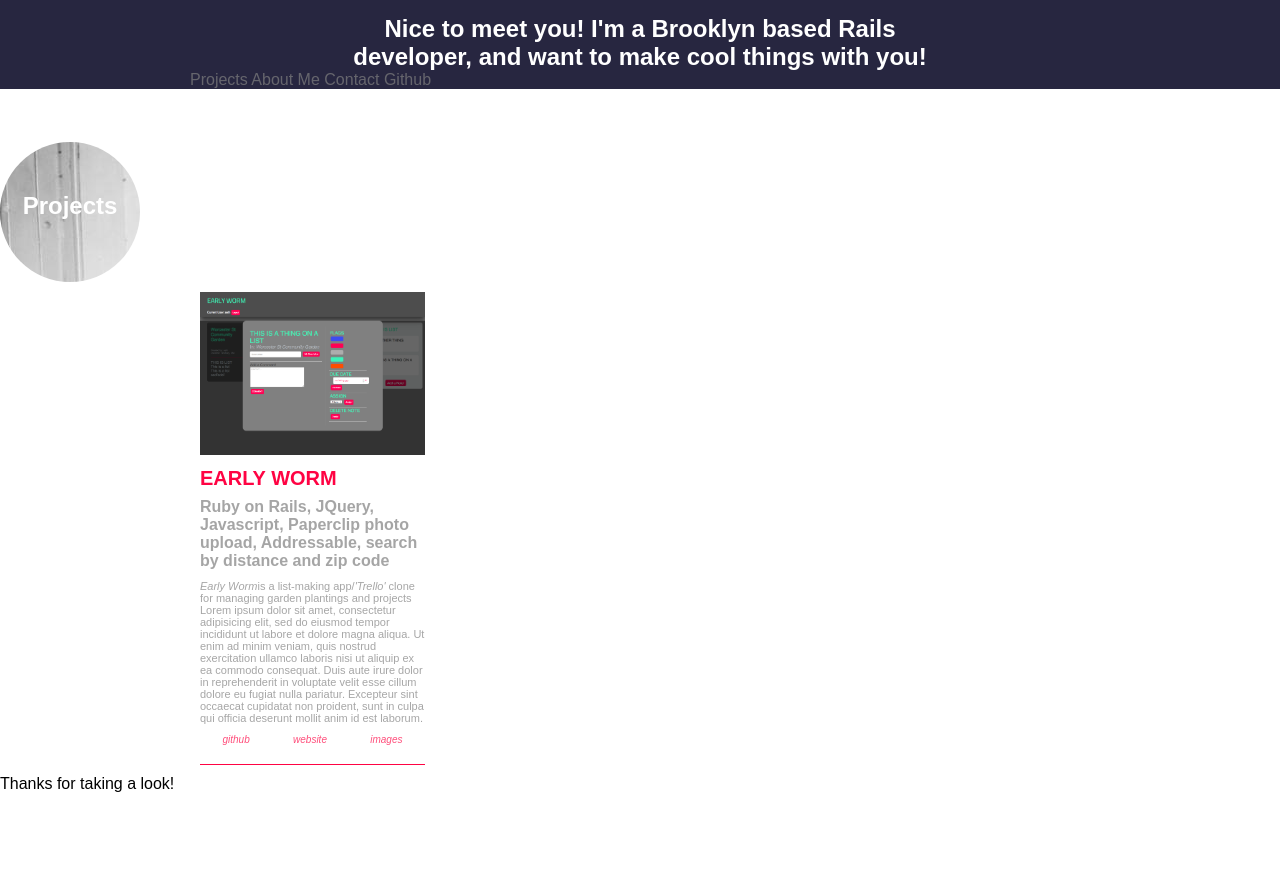
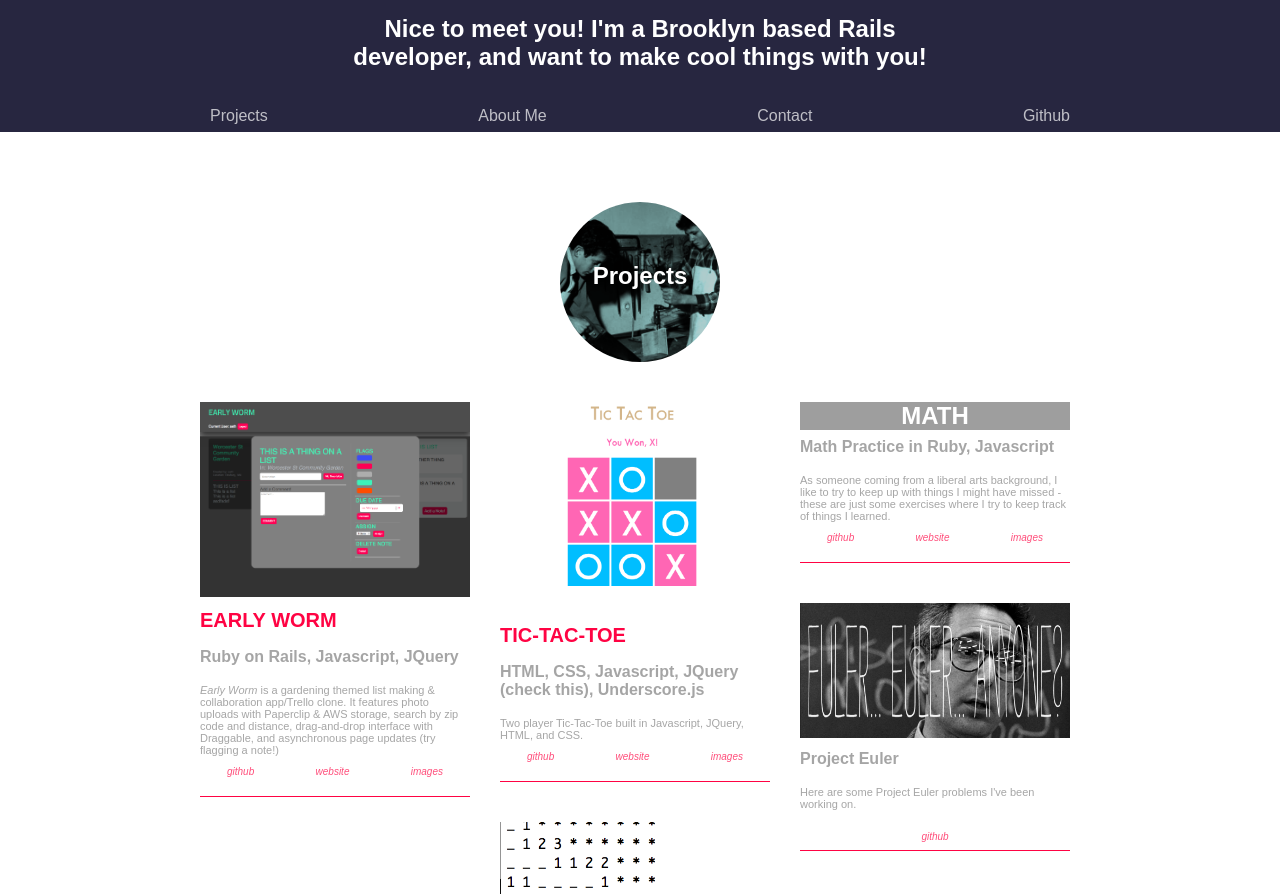
Before and after one commit to Sethoscope1/Personal-Site, a plain HTML site: page index.html in a window 1280 px wide. Shown: the part 58-952 px from the top of the page. Before the commit the page ends 851 px from the top, so only its background shows below. Drawn offline with Linux system fonts and the light colour scheme; grey boxes are pictures that could not be loaded.

Commit message:
Fixes scrolling, adds project images

```diff
--- a/index.html
+++ b/index.html
@@ -16,7 +16,8 @@
   <body>
 
 	  <header class="group">
-		  <section class="header-wrap group">
+
+		  <section id="banner" class="header-wrap group">
 
 			  <section id="info">
 			 	  <h1 id="seth">Hi, I'm Seth!</h1>
@@ -26,31 +27,38 @@
 				  </h2>
 			  </section>
 
-			  <nav id="top-nav">
-				  <ul class="group">
-		      	<a href="#projects">Projects</a>
+		  </section> <!-- end header wrap -->
 
-	          <a href="#profile">About Me</a>
+		</header>
 
-	          <a href="#contact">Contact</a>
+	  <section id="nav-bar" class="header-wrap group">
 
-	          <a href="https://github.com/Sethoscope1">Github</a>
-	          <span class="stretch"></span>
-				  </ul>
+		  <nav class="group" id="top-nav">
+	      	<div><a href="#projects">Projects</a></div>
+          <div><a href="#profile">About Me</a></div>
+          <div><a href="#contact">Contact</a></div>
+          <div><a href="https://github.com/Sethoscope1">Github</a></div>
 		  </nav>
 
-		  </section>
-	  </header>
+		</section> <!-- end nav bar  -->
+
+
+
+
+
+
 
 		<section class="content">
 
-			<div class="titles circle"><h2>Projects</h2></div>
+			<!-- START PROJECTS -->
 
-			<section id="projects">
+			<div class="titles"><div class="circle"></div><h2>Projects</h2></div>
+
+			<section class="list group">
 
 
 				<!-- #### REG PROJECT STYLE #### -->
-	      <section class="project x">
+				<section class="item x group">
 
 					<section class="project-images">
 	          <img src="GardenApp.png" width="280px" height="auto" alt="GardenApp">
@@ -58,13 +66,63 @@
 
 	        <section class="header group">
 	          <h3 id="early-worm">Early Worm</h3>
-	          <h4>Ruby on Rails, JQuery, Javascript, Paperclip photo upload, Addressable, search by distance and zip code</h4>
+	          <h4>Ruby on Rails, Javascript, JQuery</h4>
+	        </section>
+
+	        <section class="info group">
+	          <p class="project-copy"><em>Early Worm</em> is a gardening themed list making & collaboration app/Trello clone. It features photo uploads with Paperclip & AWS storage, search by zip code and distance, drag-and-drop interface with Draggable, and asynchronous page updates (try flagging a note!)</p>
+	        </section>
+
+	        <section class="wrapper group">
+	          <nav class="project-nav group">
+	            <div><a class="nav-1" href="#"><em>github</em></a></div>
+	            <div><a class="nav-2" href="#"><em>website</em></a></div>
+	            <div><a class="nav-3" href="#"><em>images</em></a></div>
+	          </nav>
+	        </section>
+
+				</section>
+				<!-- #### END REG PROJECT STYLE #### -->
+				<section class="item x group">
+
+					<section class="project-images">
+	          <img src="images/tictac.png" width="280px" height="auto" alt="GardenApp">
+	        </section>
+
+	        <section class="header group">
+	          <h3 id="early-worm">TIC-TAC-TOE</h3>
+	          <h4>HTML, CSS, Javascript, JQuery (check this), Underscore.js</h4>
+	        </section>
+
+	        <section class="info group">
+	          <p class="project-copy">Two player Tic-Tac-Toe built in Javascript, JQuery, HTML, and CSS.</p>
+	        </section>
+
+	        <section class="wrapper group">
+	          <nav class="project-nav group">
+	            <div><a class="nav-1" href="#"><em>github</em></a></div>
+	            <div><a class="nav-2" href="#"><em>website</em></a></div>
+	            <div><a class="nav-3" href="#"><em>images</em></a></div>
+	          </nav>
+	        </section>
+
+				</section>
+
+
+
+				<!-- #### WORD PROJECT STYLE #### -->
+			  <section class="item x group">
+
+					<div class="words"><h3>MATH</h3></div>
+
+			    <section class="header group">
+			      <h4>Math Practice in Ruby, Javascript</h4>
 			    </section>
 
 
 
 			    <section class="info group">
-	          <p class="project-copy"><em>Early Worm</em>is a list-making app/<em>'Trello'</em> clone for managing garden plantings and projects Lorem ipsum dolor sit amet, consectetur adipisicing elit, sed do eiusmod tempor incididunt ut labore et dolore magna aliqua. Ut enim ad minim veniam, quis nostrud exercitation ullamco laboris nisi ut aliquip ex ea commodo consequat. Duis aute irure dolor in reprehenderit in voluptate velit esse cillum dolore eu fugiat nulla pariatur. Excepteur sint occaecat cupidatat non proident, sunt in culpa qui officia deserunt mollit anim id est laborum.</p>
+			      <p class="project-copy">As someone coming from a liberal arts background, I like to try to keep up with things I might have missed - these are just some exercises where I try to keep track of things I learned.</p>
 			    </section>
 
 			    <section class="wrapper group">
@@ -75,10 +133,81 @@
 			      </nav>
 			    </section>
 				</section>
+				<!-- #### END WORD PROJECT STYLE #### -->
+
+				<!-- START EULER -->
+
+				<section class="item x group">
+
+					<section class="project-images">
+	          <img src="images/eulerflat.png" width="1000" height="auto" alt="Eulerflat">
 	        </section>
 
-		<!-- #### REG PROJECT STYLE #### -->
-			<!-- END PROJECTS -->
+			    <section class="header group">
+			      <h4>Project Euler</h4>
+			    </section>
+
+
+
+			    <section class="info group">
+			      <p class="project-copy">Here are some Project Euler problems I've been working on.</p>
+			    </section>
+
+			    <section class="wrapper group">
+			      <nav class="project-nav group">
+			        <div><a class="nav-1" href="#"><em></em></a></div>
+			        <div><a class="nav-2" href="#"><em>github</em></a></div>
+			        <div><a class="nav-3" href="#"><em></em></a></div>
+			      </nav>
+			    </section>
+				</section>
+
+				<!-- END EULER -->
+
+				<section class="item x group">
+
+					<section class="project-images">
+	          <img src="images/minesweeper.png" width="280px" height="auto" alt="GardenApp">
+	        </section>
+
+	        <section class="header group">
+	          <h3 id="early-worm">MINESWEEPER</h3>
+	          <h4>Ruby, Javascript</h4>
+	        </section>
+
+	        <section class="info group">
+	          <p class="project-copy">Did you run Windows in the &#39;90s? Then you already know! Click on squares to see if there&#39;s a bomb underneath. Numbers show the count of adjacent bombs. Try to clear them out, but don&#39;t die.</p>
+	        </section>
+
+	        <section class="wrapper group">
+	          <nav class="project-nav group">
+	            <div><a class="nav-1" href="#"><em>github</em></a></div>
+	            <div><a class="nav-2" href="#"><em>website</em></a></div>
+	            <div><a class="nav-3" href="#"><em>images</em></a></div>
+	          </nav>
+	        </section>
+
+				</section>
+
+			</section> <!-- END PROJECTS -->
+
+
+		<!-- START PROFILE -->
+		<!-- <section class="group">
+			<div class="titles circle"><h2>About</h2></div>
+		</section> -->
+		<!-- END PROFILE	 -->
+
+
+		<!-- START CONTACT -->
+		<!-- <section class="group">
+			<div class="titles circle"><h2>Contact</h2></div>
+		</section> -->
+		<!-- END PROFILE	 -->
+
+
+
+
 		</section>
 		<!-- END CONTENT -->
 
@@ -92,8 +221,8 @@
         <h4>Javascript, Ruby, Css</h4>
         <p></p> -->
 
-    <footer>
-      <p>Thanks for taking a look!</p>
+    <footer class="group">
+      <!-- <p>Thanks for taking a look!</p> -->
     </footer>
 
   </body>
@@ -103,44 +232,81 @@
 <script>
 $( document ).ready(function() {
 
-  $(function(){
-    $('#header_nav').data('size','big');
+	/////--- ENABLES NAV ANIMATIONS ---/////
+	var nav = $("#nav-bar");
+	var navClone = nav.clone().addClass("navClone");
+	var max_scroll = nav.position().top;
+
+	nav.before(navClone);
+	$(".navClone").css({ "display": "none"})
+
+	$(window).scroll(function() {
+
+		var scrollTop = document.documentElement.scrollTop || document.body.scrollTop;
+		// console.log(scrollTop);
+		// console.log(nav);
+		if(scrollTop > max_scroll && !nav.is(".fixed")) {
+			// nav.before(nav.clone().addClass(".clone"))
+			nav.addClass("fixed");
+			// console.log("floating");
+			$(".navClone").css({ "display": "block"})
+		}
+		else if(scrollTop < max_scroll && nav.is(".fixed")) {
+			// console.log("back to normal");
+			nav.removeClass("fixed");
+			$(".navClone").css({ "display": "none"})
+		}
+
 	});
 
+	// $(window).scroll(function () {
+	//     if ($(window).scrollTop() > 0) {
+	//         $('#nav-bar').css('top', $(window).scrollTop());
+	//     }
+	// });
 
-  $(window).scroll(function(){
-    if($(document).scrollTop() > 0)
-  {
-      if($('#header_nav').data('size') == 'big')
-      {
-          $('#header_nav').data('size','small');
-          $('#header_nav').addClass('mini');
-          $('#header_nav').stop().animate({
-              height:'50px'
-          },600);
-      }
-  }
-  else
-    {
-      if($('#header_nav').data('size') == 'small')
-        {
-          $('#header_nav').data('size','big');
-          $('#header_nav').removeClass('mini')
-          $('#header_nav').stop().animate({
-              height:'200px'
-          },600);
-          // $('#hi h2').fadeOut("slow", "linear");
-          // $('#hi i').fadeOut("slow", "linear");
-        }
-    }
+
+  // $(function(){
+  //   $('#header_nav').data('size','big');
+  // });
+
+
+  // $(window).scroll(function(){
+  //   if($(document).scrollTop() > 0)
+  // {
+  //     if($('#header').data('size') == 'big')
+  //     {
+  //         $('#header').data('size','small');
+  //         $('#header').addClass('mini');
+  //         $('#header').stop().animate({
+  //             height:'50px'
+  //         },600);
+  //     }
+  // }
+  // else
+  //   {
+  //     if($('#header').data('size') == 'small')
+  //       {
+  //         $('#header').data('size','big');
+  //         $('#header').removeClass('mini')
+  //         $('#header').stop().animate({
+  //             height:'200px'
+  //         },600);
+  //         // $('#hi h2').fadeOut("slow", "linear");
+  //         // $('#hi i').fadeOut("slow", "linear");
+  //       }
+  //   }
+  // });
+
+	/////--- ENABLES MASONRY TILES ---/////
+
+  var list = document.querySelector('.list');
+  var msnry = new Masonry( list, {
+	  //options
+	  columnWidth: 300,
+	  itemSelector: '.item'
   });
 
-  var list = document.querySelector(',projects');
-  var msnry = new Masonry( projects, {
-	  //options
-	  columnWidth: 400,
-	  itemSelector: '.project'
-  });
 
 });
 
--- a/style.css
+++ b/style.css
@@ -14,7 +14,7 @@ header, body, footer, section, div, ul, li, p, h1, h2, h3, h4, h5, h6, img {
 
 a {
 	text-decoration: none;
-	color: gray;
+	color: white;
 	opacity: 0.7;
 }
 
@@ -34,27 +34,42 @@ img {
 	clear: both;
 }
 
-header {
+header, footer {
 	color: white;
 	background-color: #272640;
+	width: 100%;
+}
+
+/*header {
 	position: fixed;
-	width: 100%;
 	z-index: 1;
 }
+*/
+/*CIRCLES*/
+.titles {
+	margin: 20px 0;
+}
+.circle {
+	width: 160px;
+	height: 160px;
+	border-radius: 80px;
 
-/*CIRCLES*/
+	background: url("images/work3.png") no-repeat center center;
+  -webkit-background-size: cover;
+  -moz-background-size: cover;
+  -o-background-size: cover;
+  background-size: cover;
+	position: relative;
+	margin: auto;
 
-.circle {
-	width: 140px;
-	height: 140px;
-	border-radius: 70px;
-	-webkit-border-radius: 70px;
-	-moz-border-radius: 70px;
-	background: url("images/work.jpg");
-	position: relative;
+	-webkit-border-radius: 80px;
+	-moz-border-radius: 80px;
+  -webkit-filter: sepia(90%) hue-rotate(130deg) brightness(80%);
+
+
 }
 
-.circle h2 {
+.titles h2 {
 	color: white;
 	position: absolute;
 
@@ -65,6 +80,22 @@ header {
 	left: 50%;
 	width: 100px;
 	margin-left: -50px;
+}
+
+.words {
+	position: relative;
+	background: url("images/ship.jpg");
+	text-align: center;
+}
+
+.item.x .words h3 {
+	color: white;
+	font-size: 24px;
+	padding: 0;
+}
+
+.item.x h4 {
+	padding: 8px 0;
 }
 
 #seth {
@@ -90,18 +121,50 @@ header {
 	margin: auto;
 }
 
-.top-nav {
-	margin: auto;
+#banner {
+	height: 160px;
+
+/*	position: absolute;*/
 }
 
+.fixed {
+	position: fixed;
+	top: 0px;
+	text-align: center;
+}
+
+#nav-bar {
+	background-color: #272640;
+	width: 100%;
+		z-index: 9999;
+}
+
+#nav-bar.fixed #top-nav {
+
+}
+
+/*#nav-bar {
+	position: relative;
+	top: 100px;
+	width: 100%;
+	color: green;
+
+}
+
+#top-nav {
+	margin: auto;
+}*/
+
 .content {
-	padding-top: 200px;
+	padding-top: 50px;
 }
 
 .titles {
 	text-align: center;
+	position: relative;
 }
-.project-nav {
+
+.project-nav, #top-nav {
 	height: 20px;
 	text-align: justify;
 	font-size: 0.1px;
@@ -110,14 +173,26 @@ header {
 	padding-bottom: 10px;
 }
 
-.project-nav div {
+#top-nav {
+	max-width: 870px;
+
+
+}
+
+#top-nav a {
+	font-size: 16px;
+	display: block;
+	padding: 5px;
+}
+
+.project-nav div, #top-nav div {
 	width: 33%px;
 	height: 20px;
 	display: inline-block;
 
 }
 
-.project-nav:after {
+.project-nav:after, #top-nav:after {
 	content: "";
 	width: 100%;
 	display: inline-block;
@@ -133,7 +208,11 @@ em {
 body {
 /*  background-color: #fdf4ed;*/
 	font-family: avenir, sans-serif;
+	position: relative;
+	top: 0;
 }
+
+
 
 h2 {
 	font-size: 24px;
@@ -143,62 +222,59 @@ header h1 {
 	margin: auto;
 }
 
-#projects {
+.list {
 	width: 900px;
 	margin: auto;
 	z-index: 0;
+	position: relative;
 
 }
 
-.project {
-	width: 25%;
+.item {
+	width: 30%;
 	background-color: white;
-	margin: 10px;
+	margin: 20px 10px;
 }
 
-.project.x h3, .project.x a {
-	color: #FF0343;
-}
-
-.project h3 {
+.item h3 {
 	font-size: 20px;
 	padding: 8px 0;
 }
 
-.project a {
+.item a {
 	font-size: 10px;
 	font-style: bold;
 /*	bold?*/
 }
 
-.project.x {
+.item.x {
 	border-bottom: 1px solid #FF0343;
 }
 
-.project.x h3, .project.x a {
+.item.x h3, .item.x a {
 	color: #FF0343;
 }
 
-.project h3 {
+.item h3 {
 	text-transform: uppercase;
 /*	color: white;*/
 }
 
-.project h4, .project p {
+.item h4, .item p {
 	color: gray;
 	opacity: 0.7;
 }
 
-.project p {
+.item p {
 	font-size: 11px;
 	padding: 10px 0;
 }
 
 
-.project.stretch {
+.item.stretch {
 	background-color: blue;
 }
-.project a {
+.item a {
 /*	color: white;*/
 /*	opacity: 1.0;*/
 }
```
Also changed, not shown: images/euler.jpg (added), images/eulerflat.png (added), images/minesweeper.png (added), images/snake.png (added), images/tictac.png (added), images/work2.png (added), images/work3.png (added), 5 other files. Lines whose indentation alone changed are shown as unchanged.
